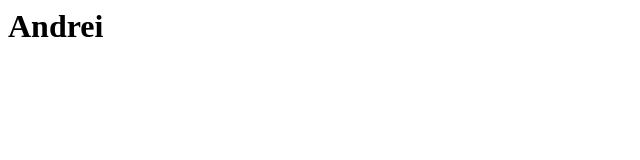
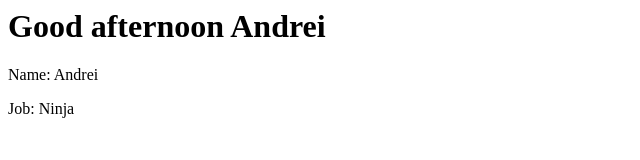
Before and after one commit to andreynho2006/vueBlog, a plain HTML site: page index.html in a window 1280 px wide. Shown: the whole page, without its empty margins (0-640 px from the left). Drawn offline with nearby package versions, Linux system fonts and the light colour scheme.

Commit message:
add method to display data

```diff
--- a/app.js
+++ b/app.js
@@ -1,6 +1,12 @@
 new Vue({
     el: "#vue-app",
     data: {
-        name: "Andrei"
+        name: "Andrei",
+        job: "Ninja"
+    },
+    methods: {
+        greet: function(time) {
+            return "Good " + time + " " +  this.name;
+        }
     }
 });
--- a/index.html
+++ b/index.html
@@ -7,8 +7,9 @@
     </head>
     <body>
         <div id="vue-app">
-
-            <h1>{{ name }}</h1>
+            <h1>{{ greet("afternoon") }}</h1>
+            <p>Name: {{ name }}</p>
+            <p>Job: {{ job }}</p>
 
         </div>
 
```
